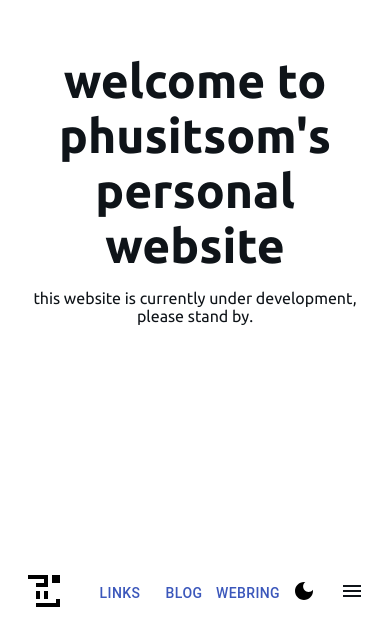
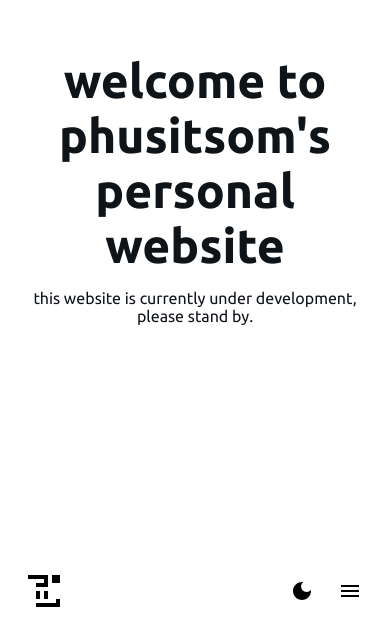
Before and after one commit to lazykern/me.kazylab.xyz, a Next.js app: page / in a window 390 px wide. Shown: the part 225-844 px from the top of the page. Built offline with nearby package versions, Linux system fonts and the light colour scheme.

Commit message:
Update text color and responsive page buttons

```diff
--- a/components/NavBar.tsx
+++ b/components/NavBar.tsx
@@ -66,7 +66,7 @@ function NavBar() {
         top: { xs: "auto", md: 0 },
         bottom: { xs: 0, md: "auto" },
         background: "inherit",
-        color: "inherit",
+        color: "text.primary",
       }}
     >
       <Container maxWidth="xl">
@@ -102,11 +102,13 @@ function NavBar() {
           >
             phusitsom
           </Typography>
-          {pages.map((page) => (
-            <Button key={page} sx={{ marginTop: "5px" }}>
-              {page}
-            </Button>
-          ))}
+          <Box sx={{ display: { xs: "none", md: "flex" } }}>
+            {pages.map((page) => (
+              <Button key={page} sx={{ marginTop: "5px" }}>
+                {page}
+              </Button>
+            ))}
+          </Box>
 
           <Box sx={{ flexGrow: 1 }}></Box>
           <Box sx={{ flexGrow: 0 }}>
@@ -119,10 +121,12 @@ function NavBar() {
               aria-controls="menu-appbar"
               aria-haspopup="true"
               onClick={handleModalOpen}
-              color="inherit"
               disableRipple
               disableFocusRipple
               disableTouchRipple
+              sx={{
+                color: "text.primary",
+              }}
             >
               <MenuIcon />
             </IconButton>
@@ -154,9 +158,9 @@ function NavBar() {
               <Stack spacing={2}>
                 {pages.map((page) => (
                   <Button
-                    color="inherit"
                     key={page}
                     sx={{
+                      color: "text.primary",
                       fontWeight: 700,
                       fontSize: "1.5rem",
                     }}
```
